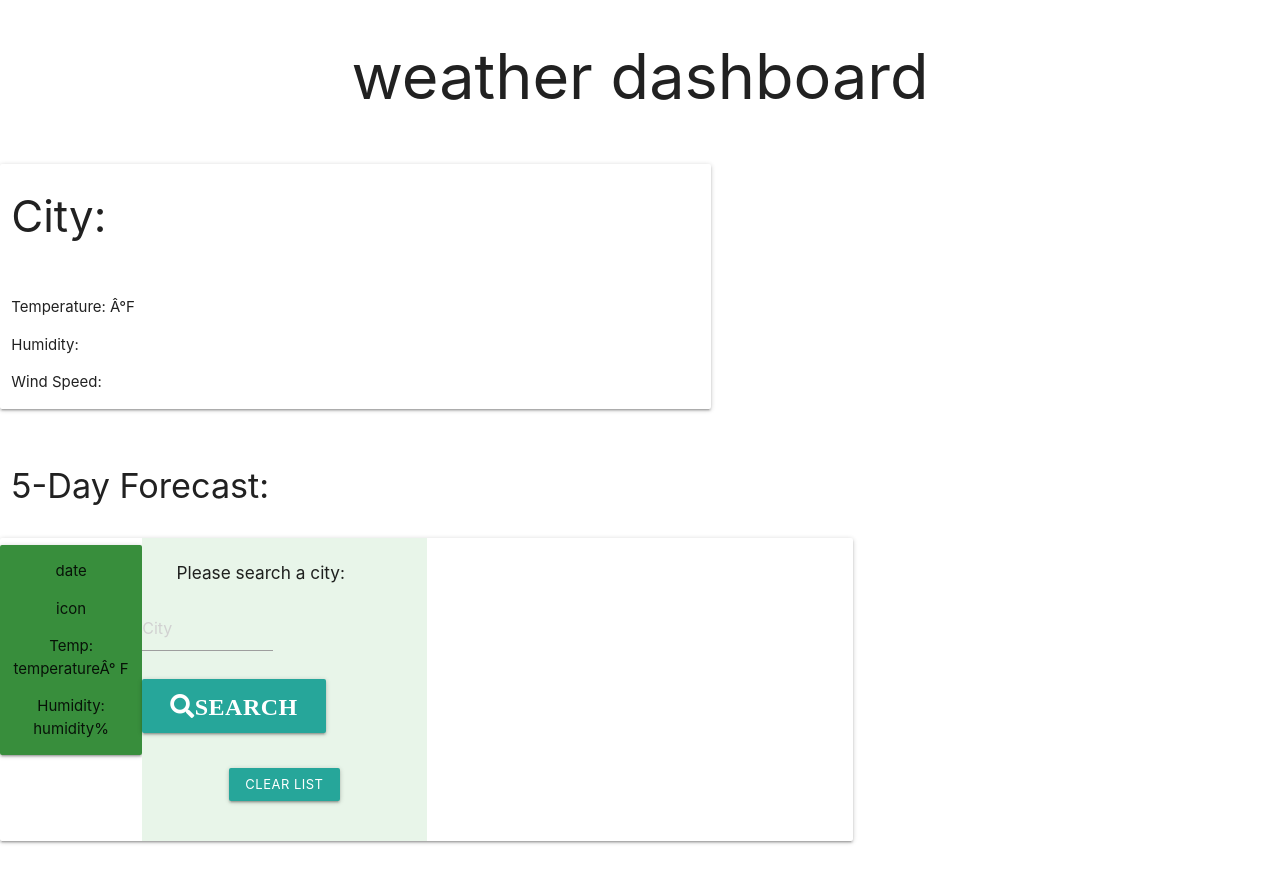
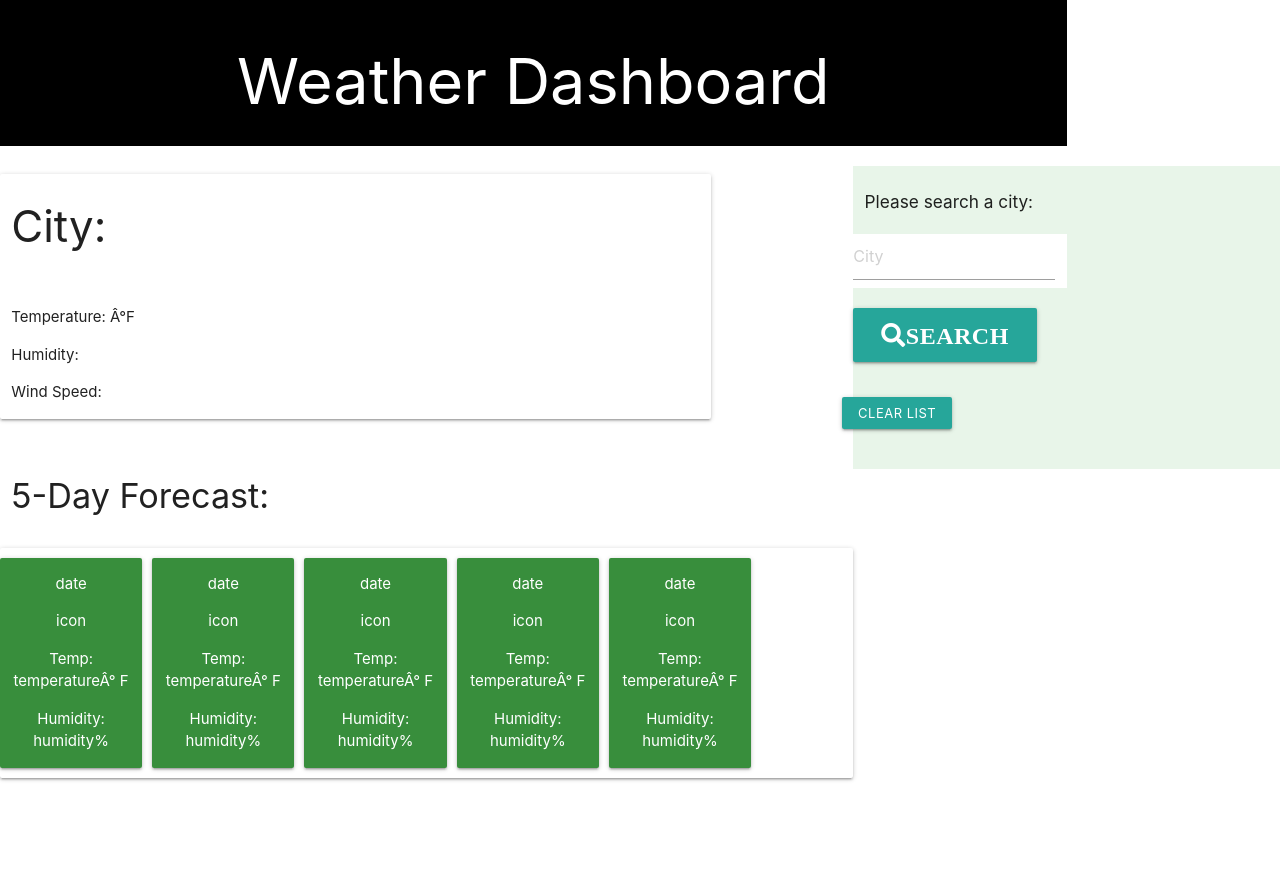
Before and after one commit to aramic11/weather_app, a plain HTML site: page index.html in a window 1280 px wide. After the commit the page ends 813 px from the top, so only its background shows below. Drawn offline with nearby package versions, Linux system fonts and the light colour scheme; some icons are missing.

Commit message:
added more to the html file to include the 5 day forecast and and I added some to the CSS file to make the page look better online

```diff
--- a/index.html
+++ b/index.html
@@ -17,11 +17,14 @@
 </head>
 
 <body>
+
+    <!-- Header -->
     <header class="row bg-dark">
-        <div class="col s12 header">
-            <h1 class="center-align">weather dashboard</h1>
+        <div class="col s10 header">
+            <h1 class="center-align">Weather Dashboard</h1>
         </div>
     </header>
+
 
     <div class="row">
         <section class="col s10 m8">
@@ -50,6 +53,40 @@
                         <p>Humidity: <span class="humidity1">humidity</span>%</p>
                     </div>
                 </div>
+                <div class="col s10 m4 l2 card-panel green darken-2">
+                    <div data-value="2">
+                        <p><span class="date2">date</span></p>
+                        <img class="icon2">icon</img>
+                        <p>Temp: <span class="temperature2">temperature</span>° F</p>
+                        <p>Humidity: <span class="humidity2">humidity</span>%</p>
+                    </div>
+                </div>
+                <div class="col s10 m4 l2 card-panel green darken-2">
+                    <div data-value="3">
+                        <p><span class="date3">date</span></p>
+                        <img class="icon3">icon</img>
+                        <p>Temp: <span class="temperature3">temperature</span>° F</p>
+                        <p>Humidity: <span class="humidity3">humidity</span>%</p>
+                    </div>
+                </div>
+                <div class="col s10 m4 l2 card-panel green darken-2">
+                    <div data-value="4">
+                        <p><span class="date4">date</span></p>
+                        <img class="icon4">icon</img>
+                        <p>Temp: <span class="temperature4">temperature</span>° F</p>
+                        <p>Humidity: <span class="humidity4">humidity</span>%</p>
+                    </div>
+                </div>
+                <div class="col s10 m4 l2 card-panel green darken-2">
+                    <div data-value="5">
+                        <p><span class="date5">date</span></p>
+                        <img class="icon5">icon</img>
+                        <p>Temp: <span class="temperature5">temperature</span>° F</p>
+                        <p>Humidity: <span class="humidity5">humidity</span>%</p>
+                    </div>
+                </div>
+            </div>
+        </section>
         <section class="col s10 m4 green lighten-5">
             <form >
                 <div class="row">
@@ -78,7 +115,6 @@
                 </div>
             </form>
         </section>
-
     </div>
 
 
--- a/style.css
+++ b/style.css
@@ -0,0 +1,23 @@
+div.header {
+    background-color: black;
+    margin-bottom: 0px;
+}
+
+div.card-panel {
+    color:white;
+    margin: 10px;
+}
+
+button.buttonCity {
+    margin: 5px;
+}
+
+h1 {
+    color: white;
+    padding: 5px;
+    background-color: black;
+}
+
+.textInput {
+    background-color: white;
+}
```
